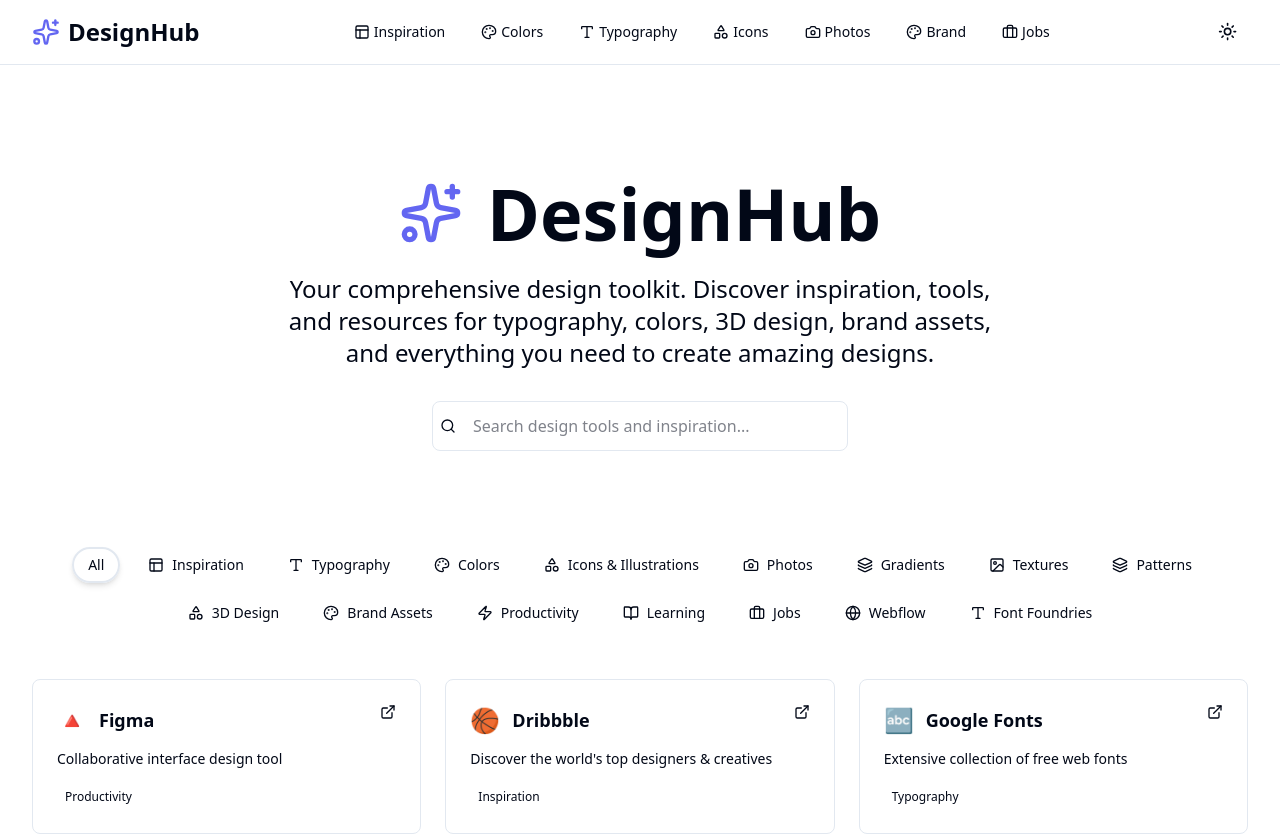
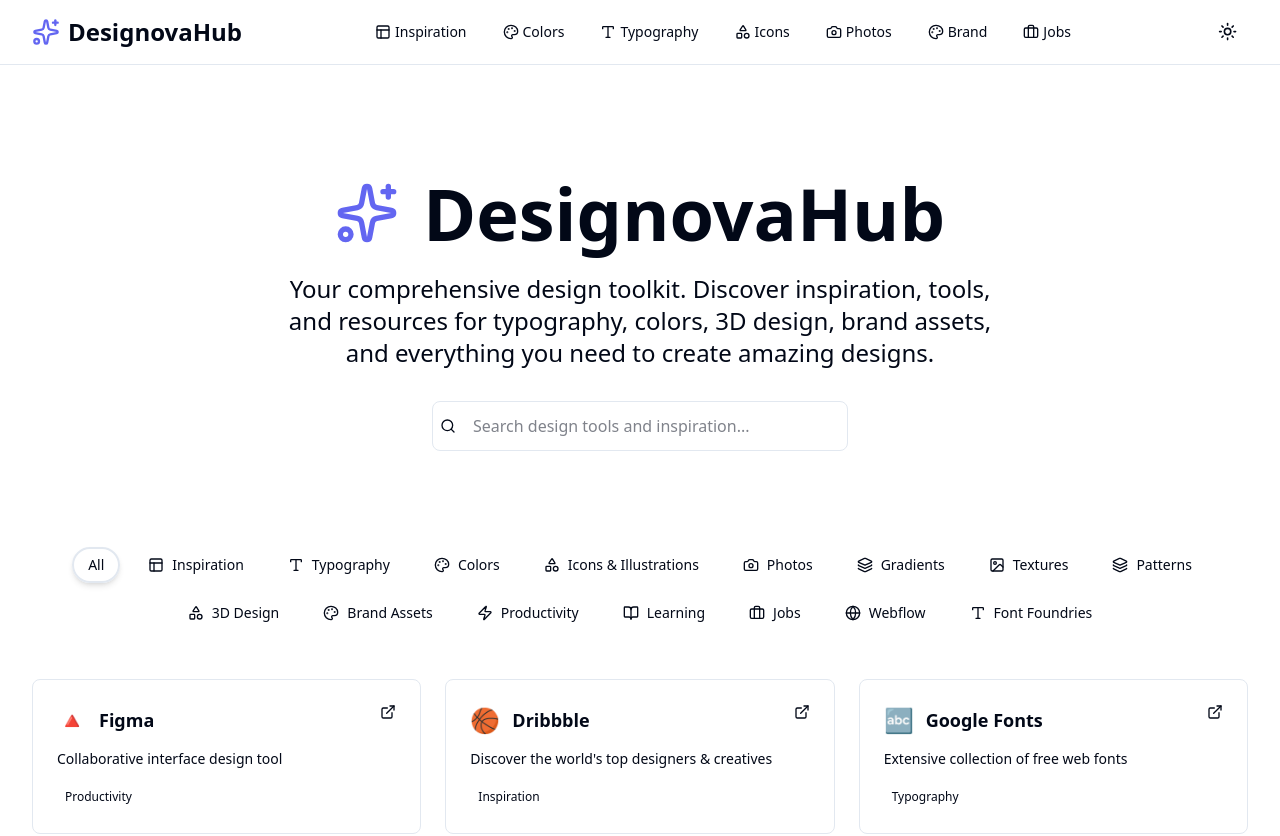
Before and after one commit to devzdevelop/design-inspiration, a Next.js app: page / in a window 1280 px wide. Shown: the top 836 px of the page. Built offline with nearby package versions, Linux system fonts and the light colour scheme.

Commit message:
Rename project from DesignInspo to DesignovaHub, update README and layout titles, and integrate Vercel analytics and speed insights for improved performance tracking.

```diff
--- a/src/app/layout.tsx
+++ b/src/app/layout.tsx
@@ -2,6 +2,8 @@
 import { Geist, Geist_Mono } from 'next/font/google';
 import './globals.css';
 import { ThemeProvider } from '@/components/theme-provider';
+import { SpeedInsights } from '@vercel/speed-insights/next';
+import { Analytics } from '@vercel/analytics/next';
 
 const geistSans = Geist({
 	variable: '--font-geist-sans',
@@ -14,9 +16,9 @@
 });
 
 export const metadata: Metadata = {
-	title: 'DesignHub - Your Centralized Design Inspiration Hub',
+	title: 'DesignovaHub - Your Centralized Design Inspiration Hub',
 	description:
-		'Discover the best design inspiration websites for typography, colors, shapes, gradients, textures, and more. Your one-stop destination for creative inspiration.',
+		'Your comprehensive design toolkit. Discover inspiration, tools, and resources for typography, colors, 3D design, brand assets, and everything you need to create amazing designs.',
 	icons: {
 		icon: '/favicon.svg',
 		shortcut: '/favicon.svg',
@@ -45,6 +47,8 @@
 				>
 					{children}
 				</ThemeProvider>
+				<SpeedInsights />
+				<Analytics />
 			</body>
 		</html>
 	);
--- a/src/app/page.tsx
+++ b/src/app/page.tsx
@@ -1377,9 +1377,9 @@
 							className='h-12 w-12 sm:h-14 sm:w-14 lg:h-16 lg:w-16'
 							style={{ color: '#6366f1' }}
 						/>
-						<h1 className='text-4xl sm:text-5xl lg:text-7xl font-bold text-primary'>
-							DesignHub
-						</h1>
+					<h1 className='text-4xl sm:text-5xl lg:text-7xl font-bold text-primary'>
+						DesignovaHub
+					</h1>
 					</div>
 					<p className='text-lg sm:text-xl lg:text-2xl text-muted-foreground mb-6 sm:mb-8 max-w-3xl mx-auto font-medium px-4'>
 						Your comprehensive design toolkit. Discover inspiration, tools, and
--- a/src/components/header.tsx
+++ b/src/components/header.tsx
@@ -21,7 +21,7 @@
 							className='h-7 w-7'
 							style={{ color: '#6366f1' }}
 						/>
-						<span className='text-2xl font-bold text-primary'>DesignHub</span>
+						<span className='text-2xl font-bold text-primary'>DesignovaHub</span>
 					</div>
 				</div>
 
```
Also changed, not shown: package.json (+5 -2 lines), 2 other files (tests, documents, lock files or other folders).
